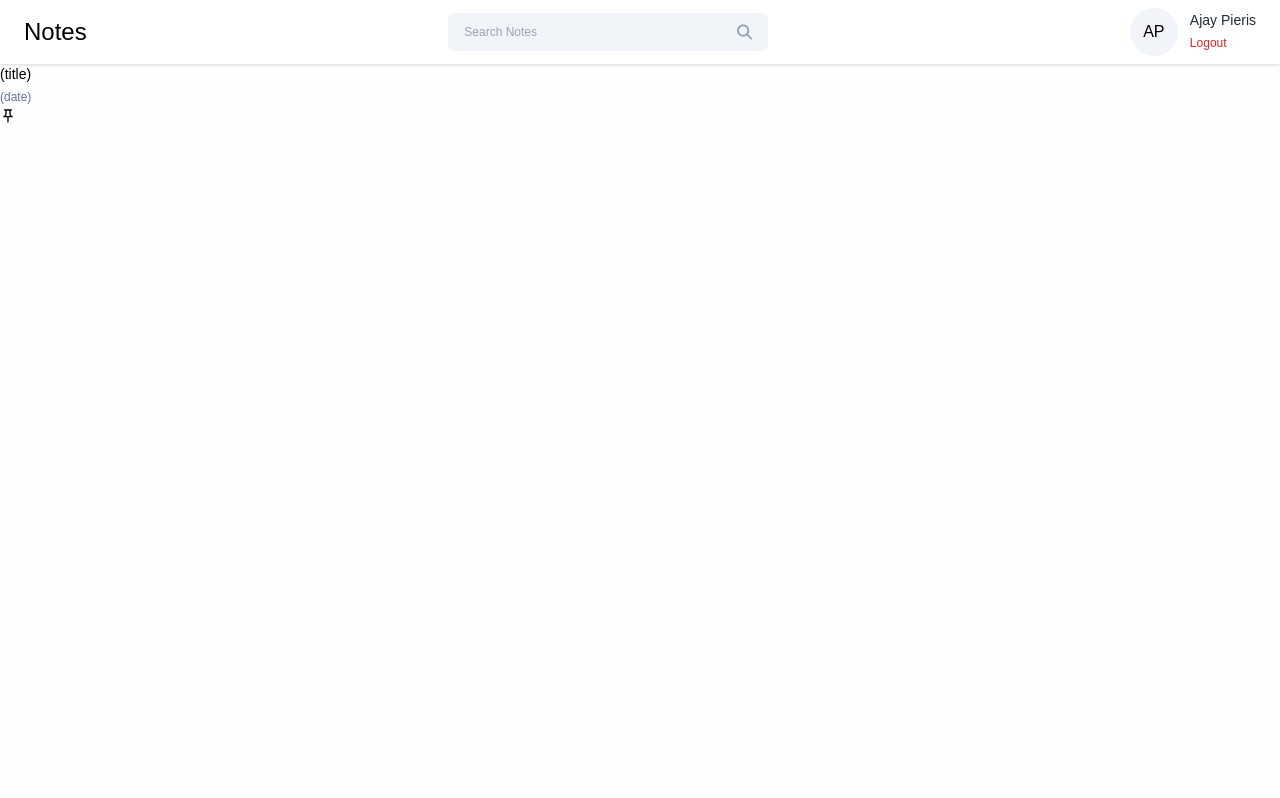
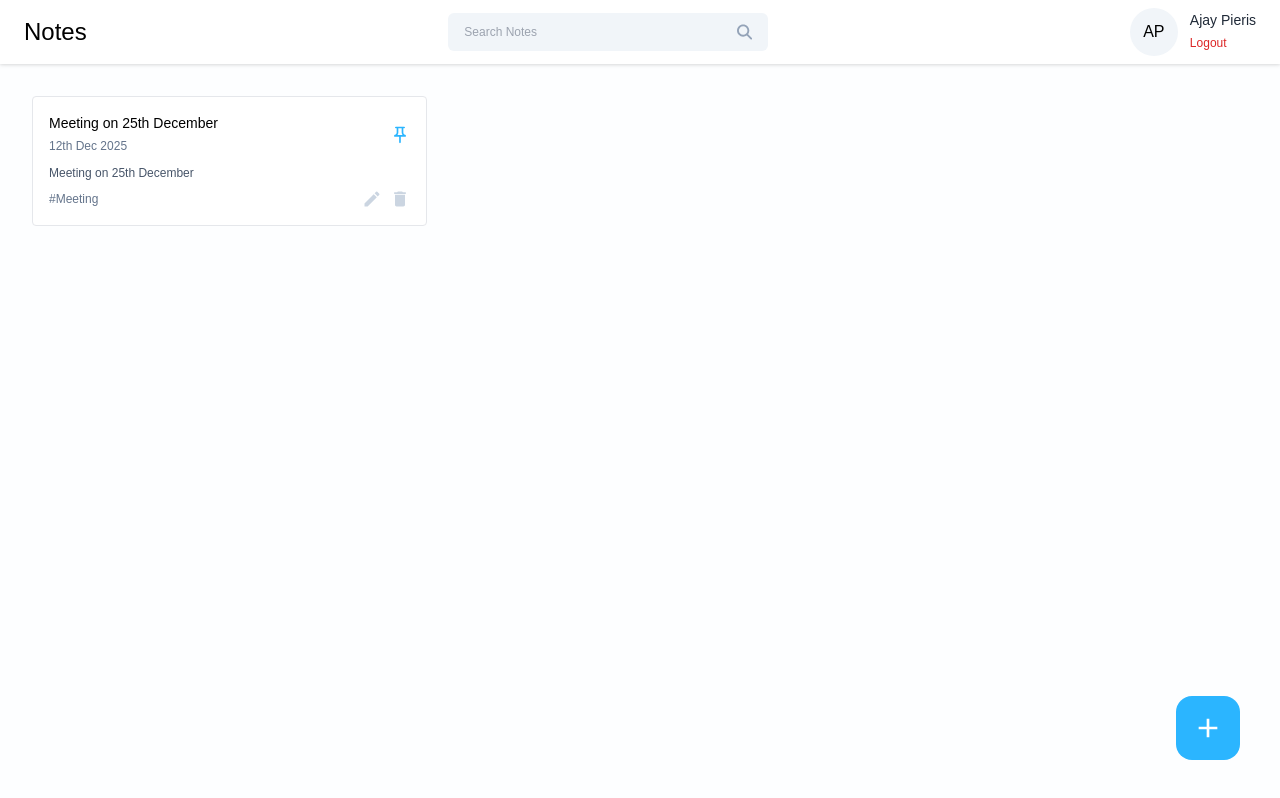
Before and after one commit to AjayPieris/NoteApp, a React (Vite) app in the folder frontend/my-project/: page /dashboard in a window 1280 px wide. Built offline with nearby package versions, Linux system fonts and the light colour scheme.

Commit message:
file add and features add

```diff
--- a/frontend/my-project/package.json
+++ b/frontend/my-project/package.json
@@ -13,6 +13,7 @@
     "react": "^19.1.0",
     "react-dom": "^19.1.0",
     "react-icons": "^5.5.0",
+    "react-modal": "^3.16.3",
     "react-router-dom": "^7.7.1"
   },
   "devDependencies": {
--- a/frontend/my-project/src/App.css
+++ b/frontend/my-project/src/App.css
@@ -19,4 +19,11 @@
   .btn-primary {
     @apply w-full text-sm text-white bg-primary py-2 rounded my-1 hover:bg-blue-500 ;
   }
+  .icon-btn{
+    @apply text-xl text-slate-300 cursor-pointer hover:text-primary
+  }
+
+  .input-label {
+    @apply text-xs text-slate-400
+  }
 }
--- a/frontend/my-project/src/components/Cards/NoteCard.jsx
+++ b/frontend/my-project/src/components/Cards/NoteCard.jsx
@@ -1,5 +1,6 @@
 import React from "react";
-import {MdOutlinePushPin} from 'react-icons/md'
+import { MdOutlinePushPin } from "react-icons/md";
+import { MdCreate, MdDelete } from "react-icons/md";
 
 function NoteCard({
   title,
@@ -12,18 +13,34 @@ function NoteCard({
   onPinNote,
 }) {
   return (
-    <div>
-      <div className="">
-        <div>
-          <h6 className="text-sm font-medium">(title)</h6>
-          <span className="text-xs text-slate-500">(date)</span>
+    <>
+      <div className="border rounded p-4 bg-white hover:shadow-xl transition-all ease-in-out">
+        <div className="flex items-center justify-between">
+          <div>
+            <h6 className="text-sm font-medium">{title}</h6>
+            <span className="text-xs text-slate-500">{date}</span>
+          </div>
+
+          <MdOutlinePushPin className={`icon-btn ${isPinned ? 'text-primary': 'text-slate-300'}`} onClick={onPinNote} />
         </div>
+        <p className="text-xs text-slate-600 mt-2">{content?.slice(0, 60)}</p>
 
-        <MdOutlinePushPin className="" onClick={onPinNote} />
+      <div className="flex items-center justify-between mt-2">
+        <div className="text-xs text-slate-500 ">{tags}</div>
+
+        <div className="flex items-center gap-2">
+          <MdCreate
+            className="icon-btn hover:text-green-600"
+            onClick={onEdit}
+          />
+          <MdDelete
+            className="icon-btn hover:text-red-600"
+            onClick={onDelete}
+          />
+        </div>
       </div>
-
-      <p className="">{content?.slice(0, 60)}</p>
     </div>
+    </>
   );
 }
 
--- /dev/null
+++ b/frontend/my-project/src/components/input/TagInput.jsx
@@ -0,0 +1,22 @@
+import React from 'react';
+import { MdAdd } from 'react-icons/md';
+
+function TagInput() {
+  return (
+    <div>
+      <div className="flex items-center gap-4 mt-3">
+        <input
+          type="text"
+          className="text-sm bg-transparent border px-3 py-2 rounded outline-none"
+          placeholder="Add tags"
+        />
+
+        <button className="w-8 h-8 flex items-center justify-center rounded border border-blue-700 hover:bg-blue-700 group">
+          <MdAdd className="text-2xl text-blue-700 group-hover:text-white" />
+        </button>
+      </div>
+    </div>
+  );
+}
+
+export default TagInput;
--- /dev/null
+++ b/frontend/my-project/src/pages/Home/AddEditNotes.jsx
@@ -0,0 +1,51 @@
+import React, { useState } from 'react';
+import TagInput from '../../components/input/TagInput';
+
+function AddEditNotes() {
+  const [title, setTitle] = useState("");
+  const [content, setContent] = useState("");
+
+  return (
+    <>
+      <div>
+        <div className="flex flex-col gap-2">
+          <label className="text-sm font-medium text-gray-700">TITLE</label>
+          <input
+            type="text"
+            className="text-2xl text-slate-950 outline-none border-b border-gray-300 focus:border-blue-500"
+            placeholder="Go To Gym At 5"
+            value={title}
+            onChange={(e) => setTitle(e.target.value)}
+          />
+        </div>
+
+        <div className="flex flex-col gap-2 mt-4">
+          <label className="text-sm font-medium text-gray-700">CONTENT</label>
+          <textarea
+            placeholder="Content"
+            rows={10}
+            className="h-36 text-sm text-slate-950 outline-none bg-slate-50 p-2 rounded border border-gray-300 focus:border-blue-500"
+            value={content}
+            onChange={(e) => setContent(e.target.value)}
+          />
+        </div>
+      </div>
+
+      <div className="mt-3">
+        <label className="text-sm font-medium text-gray-700">TAGS</label>
+        <TagInput />
+      </div>
+
+      <button
+        className="bg-blue-500 text-white rounded p-3 font-medium mt-5 hover:bg-blue-600"
+        onClick={() => {
+          console.log({ title, content });
+        }}
+      >
+        ADD
+      </button>
+    </>
+  );
+}
+
+export default AddEditNotes;
--- a/frontend/my-project/src/pages/Home/Home.jsx
+++ b/frontend/my-project/src/pages/Home/Home.jsx
@@ -1,17 +1,59 @@
-import React from 'react'
-import Navbar from '../../components/Navbar/Navbar'
-import NoteCard from '../../components/Cards/NoteCard'
+import React, { useState } from "react";
+import Navbar from "../../components/Navbar/Navbar";
+import NoteCard from "../../components/Cards/NoteCard";
+import { MdAdd, MdOutlineAlarmAdd } from "react-icons/md";
+import AddEditNotes from "./AddEditNotes";
+import Modal from "react-modal"; // library that shows a popup window
 
 function Home() {
+  const [openAddEditModal, setOpenEditModel] = useState({
+    isShown: false, //false (closed), true (open)
+    type: "add",//What kind of action is the popup for?
+    data: null,
+  });
+
   return (
     <>
-    <Navbar/>
+      <Navbar />
+      <div className="container mx-auto">
+        <div className="grid grid-cols-3 gap-4 m-8">
+          <NoteCard
+            title="Meeting on 25th December"
+            date="12th Dec 2025"
+            content="Meeting on 25th December"
+            tags="#Meeting"
+            isPinned={true}
+            onEdit={() => {}}
+            onDelete={() => {}}
+            onPinNote={() => {}}
+          />
+        </div>
+      </div>
 
-    <div className='container mx-auto'>
-      <NoteCard/>
-    </div>
+      <button
+        className="w-16 h-16 mt-8 items-center justify-center rounded-2xl bg-primary hover:bg-blue-600 absolute right-10 bottom-10 "
+        onClick={() => {
+          setOpenEditModel({ isShown: true, type: "add", data: null });
+        }}
+      >
+        <MdAdd className="text-[32px] w-16 h-8 text-white" />
+      </button>
+
+      <Modal
+        isOpen={openAddEditModal.isShown}
+        onRequestClose={() => {}}
+        style={{
+          overlay: {
+            backgroundColor: "rgba(0,0,0,0.2)",
+          },
+        }}
+        contentLabel=""
+        className="w-[40%] max-h-[75%] bg-white rounded-md mx-auto mt-14 p-5 overflow-hidden"
+      >
+        <AddEditNotes />
+      </Modal>
     </>
-  )
+  );
 }
 
-export default Home
+export default Home;
```
Also changed, not shown: 1 other file (tests, documents, lock files or other folders).
